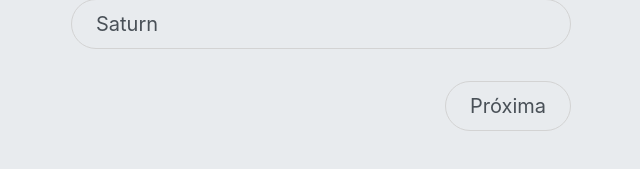
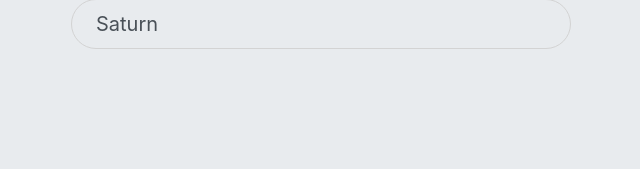
Before and after one commit to JuFML/quiz-videogame-react, a React (Vite) app: page / in a window 1280 px wide. Shown: the part 269-438 px from the top of the page, without its empty margins (319-959 px from the left). Built offline with nearby package versions, Linux system fonts and the light colour scheme; a web font is replaced by a local one.

Commit message:
✅ adjust logic to show next btn and restart quiz

```diff
--- a/src/App.jsx
+++ b/src/App.jsx
@@ -56,7 +56,8 @@ const App = () => {
           </>}
           <div>
             <div className="timer"></div>
-            <button className=" btn btn-ui" onClick={handleNextClick}>{state.shouldShowResult ? "Reiniciar quiz" : !isTheLastQuestion ? "Próxima" : "Finalizar"}</button>
+            { state.clickedAnswer != null && <button className=" btn btn-ui" onClick={handleNextClick}>{!isTheLastQuestion ? "Próxima" : "Finalizar"}</button>}
+            { state.shouldShowResult && <button className=" btn btn-ui" onClick={handleNextClick}>Reiniciar quiz</button>}
           </div>
 
       </div>
```
